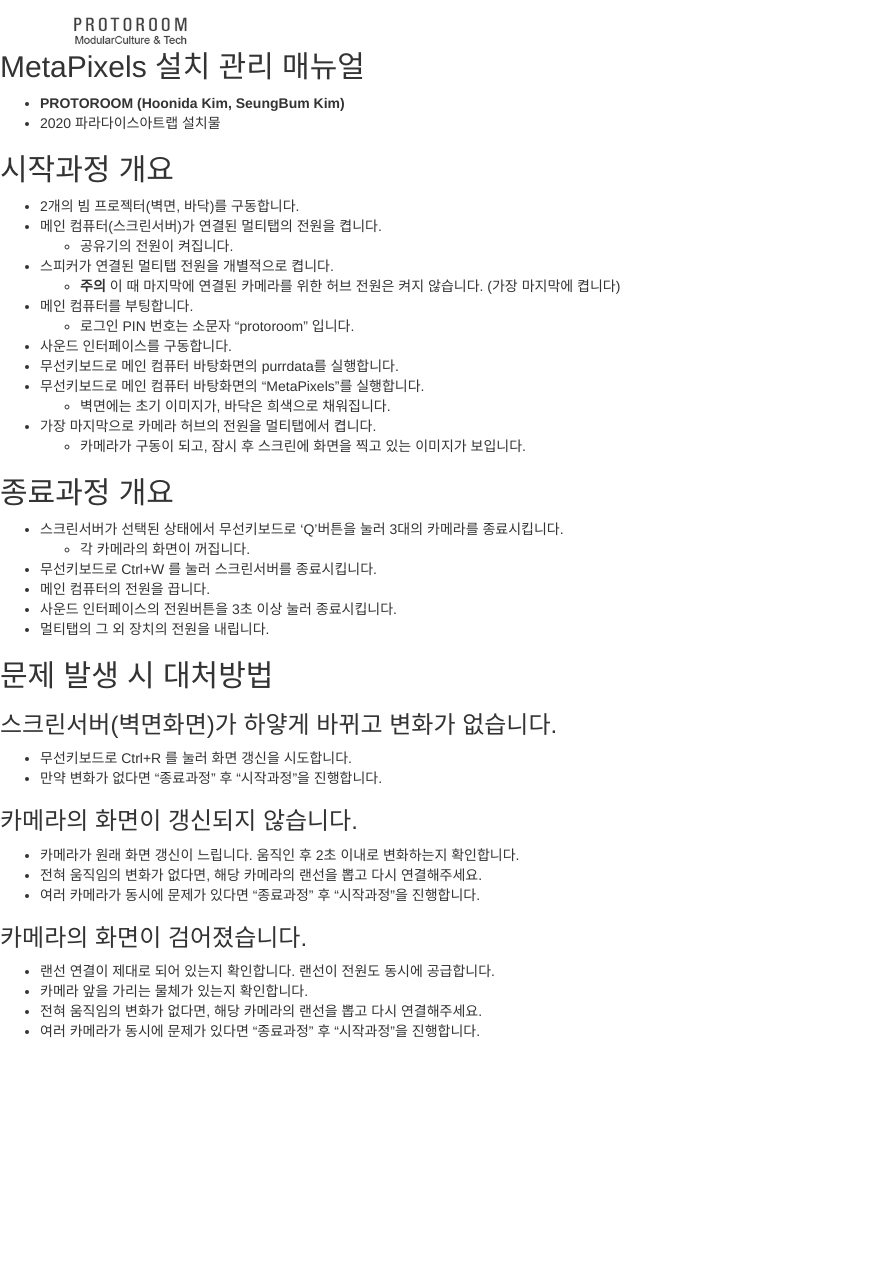
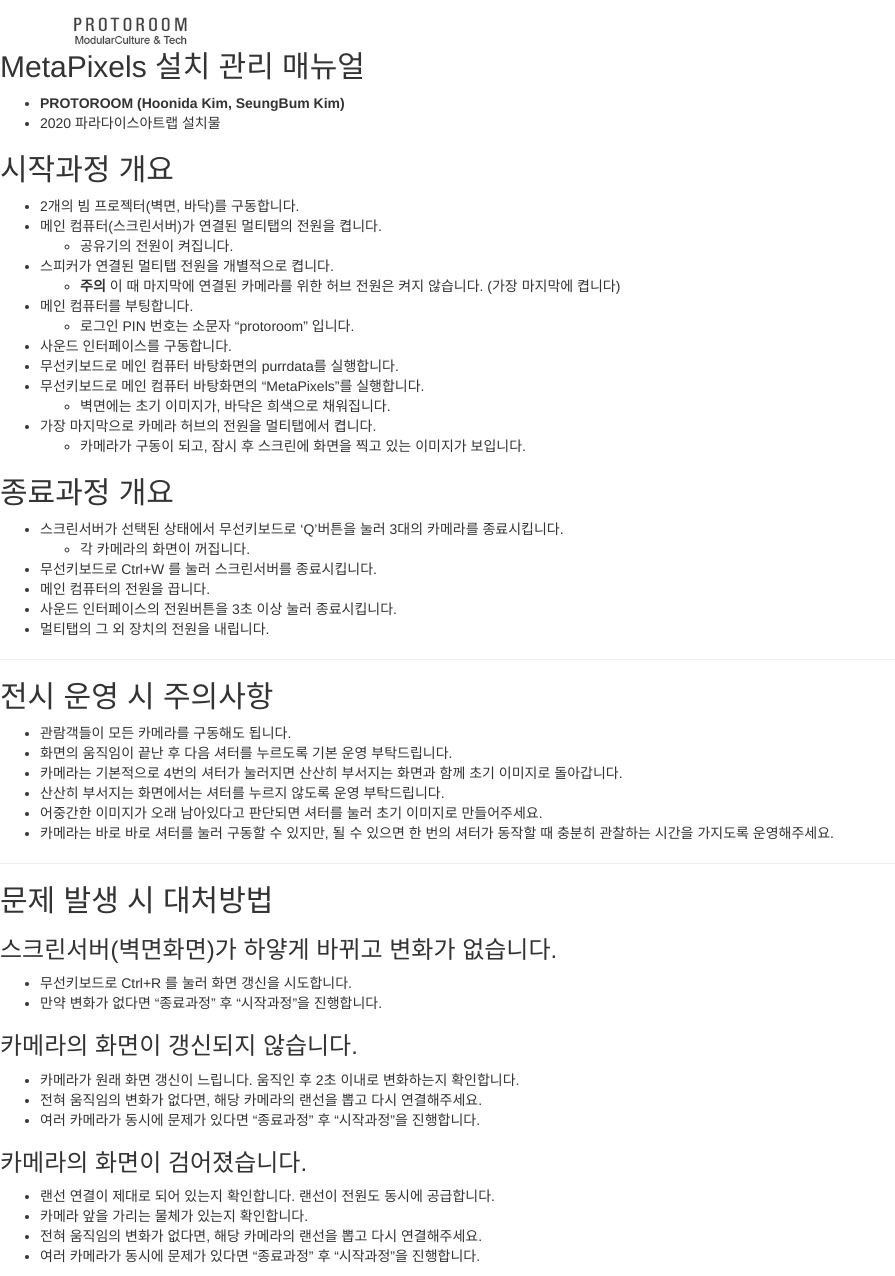
Before and after one commit to PROTOROOM/PROTOROOM, a Jekyll site: the page built from mp_manual/manual.md, in a window 1280 px wide and 1276 px high. Shown: the whole window, without its empty margins (0-895 px from the left). Built offline with Jekyll 4.4.1, drawn with Linux system fonts in a browser that asks for light colours; our own code applies the rules of GitHub Pages for plain Markdown files.

Commit message:
Update manual.md

```diff
--- a/mp_manual/manual.md
+++ b/mp_manual/manual.md
@@ -25,6 +25,18 @@
  * 사운드 인터페이스의 전원버튼을 3초 이상 눌러 종료시킵니다.
  * 멀티탭의 그 외 장치의 전원을 내립니다.
 
+----
+
+## 전시 운영 시 주의사항
+ * 관람객들이 모든 카메라를 구동해도 됩니다.
+ * 화면의 움직임이 끝난 후 다음 셔터를 누르도록 기본 운영 부탁드립니다.
+ * 카메라는 기본적으로 4번의 셔터가 눌러지면 산산히 부서지는 화면과 함께 초기 이미지로 돌아갑니다.
+ * 산산히 부서지는 화면에서는 셔터를 누르지 않도록 운영 부탁드립니다.
+ * 어중간한 이미지가 오래 남아있다고 판단되면 셔터를 눌러 초기 이미지로 만들어주세요.
+ * 카메라는 바로 바로 셔터를 눌러 구동할 수 있지만, 될 수 있으면 한 번의 셔터가 동작할 때 충분히 관찰하는 시간을 가지도록 운영해주세요.
+
+----
+
 ## 문제 발생 시 대처방법
 
 ### 스크린서버(벽면화면)가 하얗게 바뀌고 변화가 없습니다.
```
